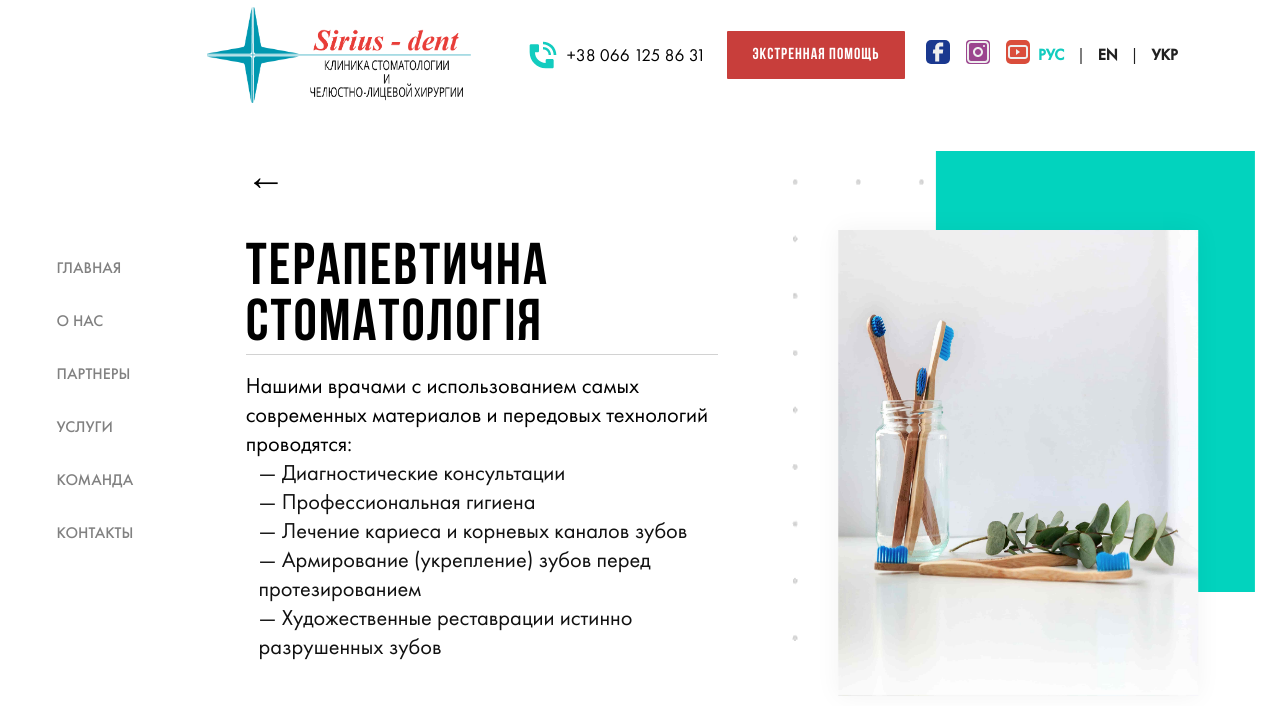
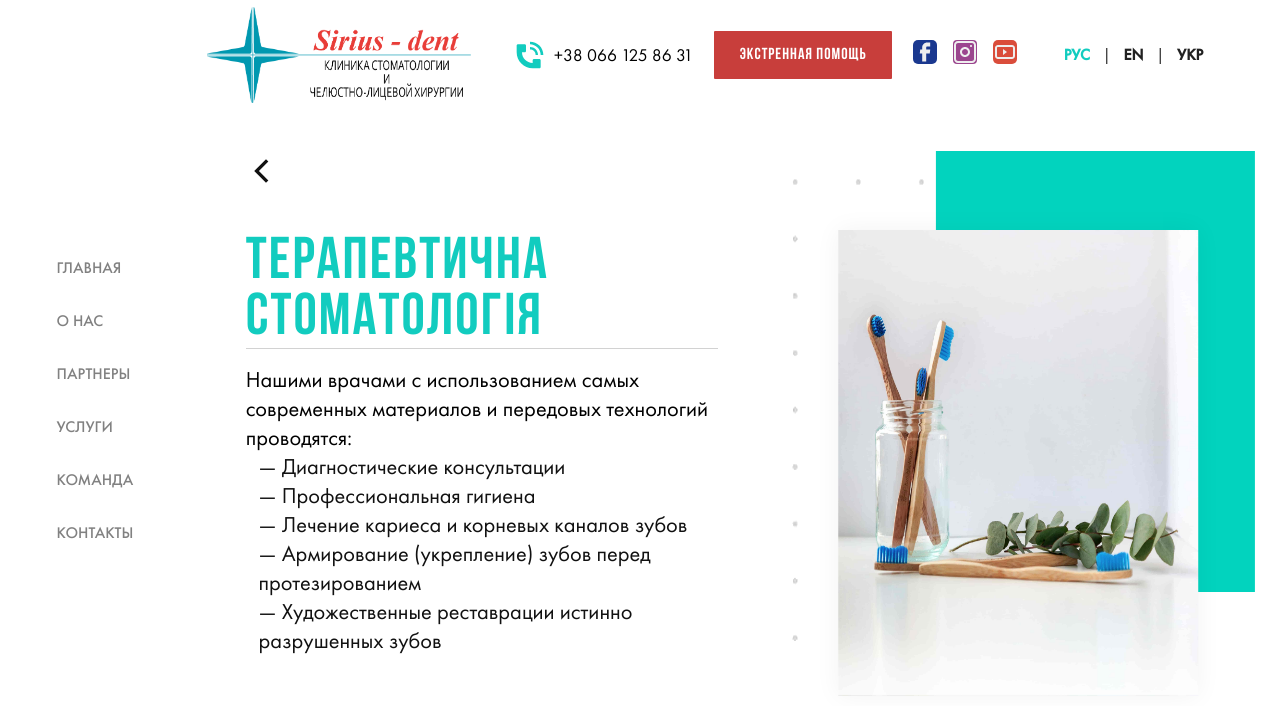
Before and after one commit to ilsrbn/nextjs-sirius, a Next.js app: page /services/2 in a window 1280 px wide. Shown: the top 706 px of the page. Built offline with nearby package versions, Linux system fonts and the light colour scheme.

Commit message:
width of cards on Team

```diff
--- a/components/content/slides/Slide_1.js
+++ b/components/content/slides/Slide_1.js
@@ -11,7 +11,6 @@ function Slide1() {
 		<div className="container__slide">
 			<div className="container__text">
 				<span className="container__header">
-					<h2 data-swiper-parallax='40%' data-swiper-parallax-opacity={ 0.5 }>зку-F I X E D</h2>
 					<h1 data-swiper-parallax='20%' data-swiper-parallax-opacity={ 0.2 }>{curloc.h1}</h1>
 					<h2 data-swiper-parallax='40%' data-swiper-parallax-opacity={ 0.5 }>{curloc.h2}</h2>
 				</span>
--- a/pages/services/1.js
+++ b/pages/services/1.js
@@ -15,7 +15,7 @@ function FirstService() {
 		<Services_Sidebar />
 		<div className="something Service_1">
 			<div className='container__text'>
-				<Link href="/#services" locale={router.locale} className="linkBack"><a>&larr;</a></Link>
+				<Link href="/#services" locale={router.locale} className="linkBack"><a><img src="/images/arrow.svg" /></a></Link>
 				<div className='morecont'>
 				<h1 data-swiper-parallax={ -80 } data-swiper-parallax-opacity={ 0.1 }>{curloc.title1}<h2>{curloc.title2}</h2></h1>
 				<p data-swiper-parallax={ -100 } data-swiper-parallax-opacity={ 0.1 }>
--- a/pages/services/2.js
+++ b/pages/services/2.js
@@ -15,7 +15,7 @@ function SecondService() {
 		<Services_Sidebar />
 		<div className="something Service_2">
 			<div className='container__text'>
-			<Link href="/#services" className="linkBack"><a>&larr;</a></Link>
+			<Link href="/#services" className="linkBack"><a><img src="/images/arrow.svg" /></a></Link>
 				<div className='morecont'>
 				<h1 data-swiper-parallax={ -80 } data-swiper-parallax-opacity={ 0.1 }>{curloc.title}</h1>
 				<p data-swiper-parallax={ -100 } data-swiper-parallax-opacity={ 0.1 }>
--- a/pages/services/3.js
+++ b/pages/services/3.js
@@ -18,7 +18,7 @@ function ThirdService() {
 		<Services_Sidebar />
 		<div className="something Service_3">
 			<div className='container__text'>
-			<Link href="/#services" className="linkBack"><a>&larr;</a></Link>
+			<Link href="/#services" className="linkBack"><a><img src="/images/arrow.svg" /></a></Link>
 				<div className='morecont'>
 				<h1 data-swiper-parallax={ -80 } data-swiper-parallax-opacity={ 0.1 }>{curloc.title}</h1>
 				<p data-swiper-parallax={ -100 } data-swiper-parallax-opacity={ 0.1 }>
--- a/pages/services/4.js
+++ b/pages/services/4.js
@@ -17,7 +17,7 @@ function ForthService() {
 		<Services_Sidebar />
 		<div className="something Service_4">
 			<div className='container__text'>
-			<Link href="/#services" className="linkBack"><a>&larr;</a></Link>
+			<Link href="/#services" className="linkBack"><a><img src="/images/arrow.svg" /></a></Link>
 				<div className='morecont'>
 				<h1 data-swiper-parallax={ -80 } data-swiper-parallax-opacity={ 0.1 }>{curloc.title}</h1>
 				<p data-swiper-parallax={ -100 } data-swiper-parallax-opacity={ 0.1 }>
--- a/pages/services/5.js
+++ b/pages/services/5.js
@@ -17,7 +17,7 @@ function FifthService() {
 		<Services_Sidebar />
 		<div className="something Service_5">
 			<div className='container__text'>
-			<Link href="/#services" className="linkBack"><a>&larr;</a></Link>
+			<Link href="/#services" className="linkBack"><a><img src="/images/arrow.svg" /></a></Link>
 				<div className='morecont'>
 				<h1 data-swiper-parallax={ -80 } data-swiper-parallax-opacity={ 0.1 }>{curloc.title}</h1>
 				<p data-swiper-parallax={ -100 } data-swiper-parallax-opacity={ 0.1 }>
--- a/pages/services/6.js
+++ b/pages/services/6.js
@@ -17,7 +17,7 @@ function SixthService() {
 		<Services_Sidebar />
 		<div className="something Service_6">
 			<div className='container__text'>
-			<Link href="/#services"><a>&larr;</a></Link>
+			<Link href="/#services"><a><img src="/images/arrow.svg" /></a></Link>
 				<div className='morecont'>
 					<h1 data-swiper-parallax={ -80 } data-swiper-parallax-opacity={ 0.1 }>{curloc.title}</h1>
 					<p data-swiper-parallax={ -100 } data-swiper-parallax-opacity={ 0.1 }>
--- a/styles/Glavnaya__slides__container.css
+++ b/styles/Glavnaya__slides__container.css
@@ -169,6 +169,7 @@
 }
 
 .Glavnaya .image__container {
+  float: right;
   width: 51.321875vw;
   height: 86.1vh;
   background-size: cover;
--- a/styles/Header.css
+++ b/styles/Header.css
@@ -48,7 +48,7 @@
   /*right: 4vw;*/
   list-style: none;
   text-transform: uppercase;
-  margin-right: 5vw;
+  margin: 0 3vw;
 }
 
 .language_selector a,
@@ -188,6 +188,7 @@
   .language_selector {
     display: flex;
     flex-direction: column;
+    margin: 0 5vw;
   }
 
   .language_selector .delimiter {
--- a/styles/Komanda.css
+++ b/styles/Komanda.css
@@ -69,8 +69,8 @@
 
 .column_2 .card__img {
 	width: 70%;
-	background-position: center;
-	background-size: contain;
+	background-position: top;
+	background-size: cover;
 	background-repeat: no-repeat;
 }
 
@@ -93,6 +93,20 @@
 
 .column_2 .team__card .text {
 	width: 70%;
+}
+
+@media only screen and (min-width: 1500px) {
+	.column_2 .card__img {
+		width: 65%;
+		background-position: top;
+		background-size: cover;
+		background-repeat: no-repeat;
+	}
+
+	.column_2 .team__card .text {
+		width: 65%;
+	}
+
 }
 
 .team__card > * {
@@ -202,6 +216,7 @@
 		grid-gap: 16px;
 	}
 
+
 	.team__card .special_name {
 		font-size: 1rem;
 	}
--- a/styles/uslugi__def.css
+++ b/styles/uslugi__def.css
@@ -23,10 +23,12 @@
 .something h1 {
 	display: inline-block;
 	border-bottom: 1px solid #d2d2d2;
+	color: #12ccbf;
 }
 
 .something h2 {
 	display: inline;
+	color: #12ccbf;
 }
 
 .something p {
@@ -50,14 +52,19 @@
 .something a {
 	margin-bottom: 5vh;
 	display: inline-block;
-	font-size: 5vh;
 	text-decoration: none;
-	color: rgba(0, 0, 0, 1);
-	transition: color 150ms ease-in;
 }
 
-.something a:hover {
-	color: #00625a;
+.something a img {
+	height: 5vh;
+	background-color: black;
+	filter: invert(1);
+	transform: rotate(180deg) translateX(0);
+	transition: transform 150ms ease-in;
+}
+
+.something a:hover img {
+	transform: rotate(180deg) translateX(2vw);
 }
 
 .something .image__container {
```
